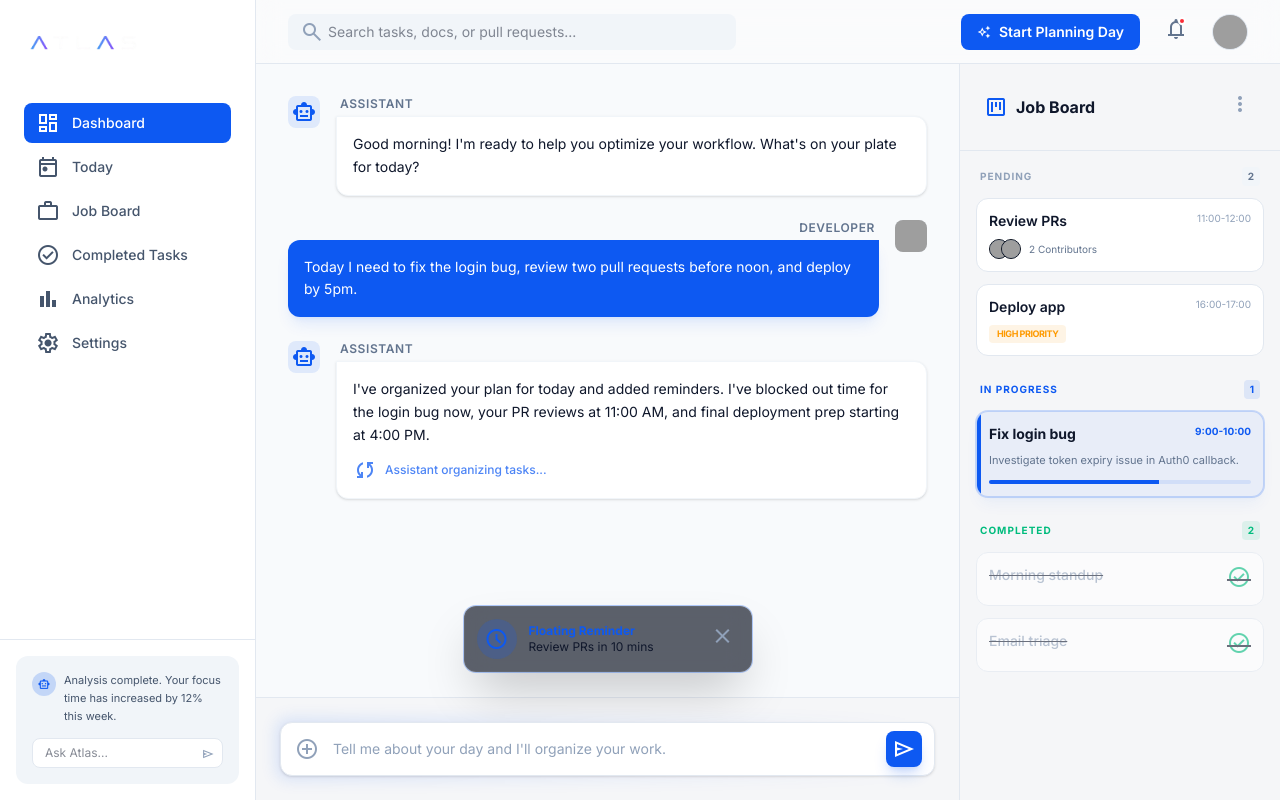
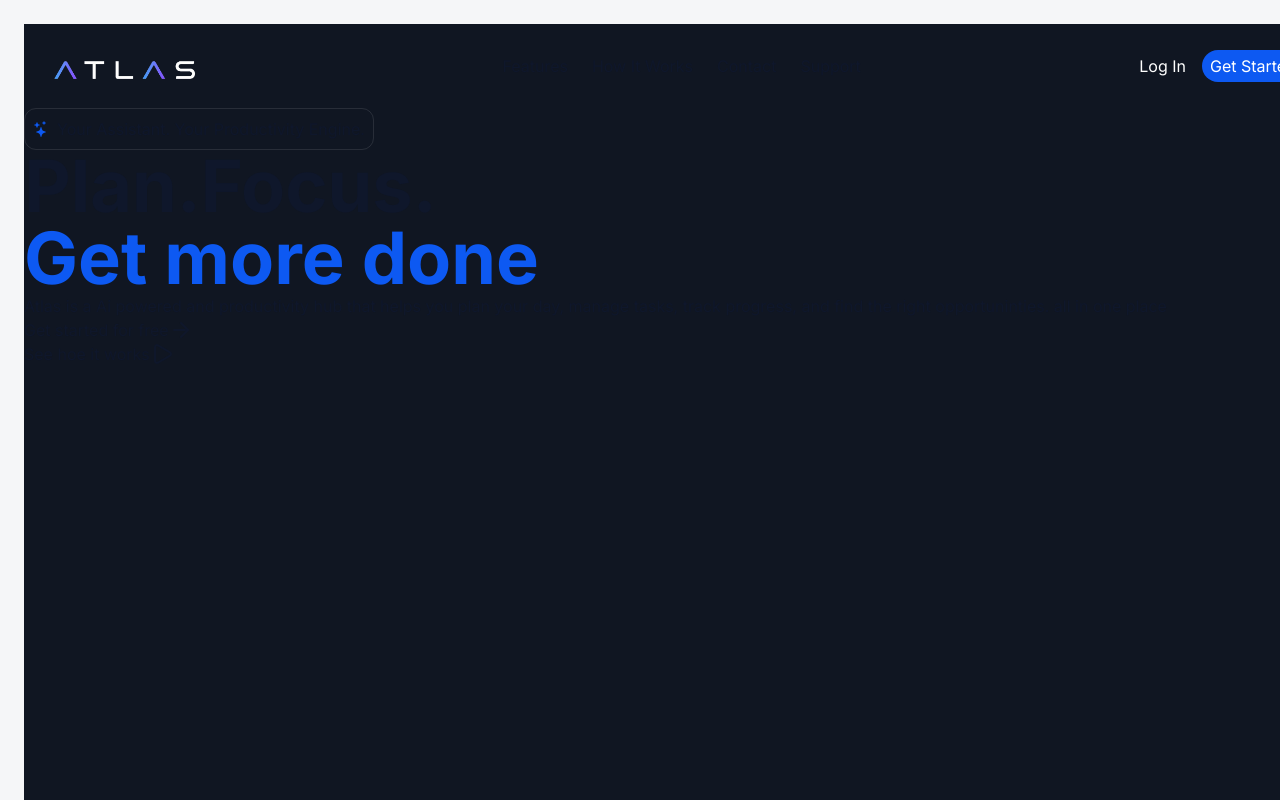
Before and after one commit to mubarakkkkkk/Atlas, a Next.js app: page / in a window 1280 px wide. Built offline with nearby package versions, Linux system fonts and the light colour scheme; grey boxes are pictures that could not be loaded.

Commit message:
started home screen page

```diff
--- a/app/(auth)/new-password/page.tsx
+++ b/app/(auth)/new-password/page.tsx
@@ -5,7 +5,7 @@ const ResetPasswordPage = () => {
   return (
     <div className="min-h-screen flex flex-col bg-[#11131c] text-[#e1e1ee]">
 
-      <main className="flex-grow flex flex-col md:flex-row">
+      <main className="grow flex flex-col md:flex-row">
         <NewPasswordBranding />
         <NewPasswordForm />
       </main>
--- a/app/components/auth/newPassword/newPasswordBranding.tsx
+++ b/app/components/auth/newPassword/newPasswordBranding.tsx
@@ -1,3 +1,5 @@
+import { RefreshCcw, ScrollText, ShieldCheck } from "lucide-react";
+
 export function NewPasswordBranding() {
   return (
     <section className="hidden md:flex md:w-1/2 bg-[#0c0e16] relative overflow-hidden items-center justify-center p-12">
@@ -9,12 +11,10 @@ export function NewPasswordBranding() {
         {/* Icon + label */}
         <div className="mb-8 flex items-center gap-3">
           <div
-            className="w-12 h-12 bg-[#0d59f2] rounded-lg flex items-center justify-center"
+            className="w-12 h-12 bg-primary rounded-lg flex items-center justify-center"
             style={{ boxShadow: "0 0 20px rgba(13, 89, 242, 0.2)" }}
           >
-            <svg className="size-6 text-white" fill="currentColor" viewBox="0 0 24 24">
-              <path d="M12.065 3a9 9 0 0 0-9 9v.008l1.696-1.696 1.414 1.414L3 15.9l-3.175-3.174 1.414-1.414L3 13.067V12a11 11 0 0 1 18.78-7.779l-1.42 1.41A9 9 0 0 0 12.065 3zm9.11 5.1 3.175 3.174-1.414 1.414-1.765-1.765V12a11 11 0 0 1-18.78 7.778l1.42-1.41A9 9 0 0 0 21.065 12v-.008l-1.696 1.696-1.414-1.414 3.22-3.174z" />
-            </svg>
+            <RefreshCcw size={24} color="white" />
           </div>
           <span className="text-2xl font-bold text-[#e1e1ee]">Security Core</span>
         </div>
@@ -32,16 +32,12 @@ export function NewPasswordBranding() {
         {/* Feature grid */}
         <div className="mt-12 grid grid-cols-2 gap-6">
           <div className="p-4 border border-slate-800 rounded-lg bg-[#0c0e16]/50">
-            <svg className="size-6 text-[#b5c4ff] mb-2" fill="currentColor" viewBox="0 0 24 24">
-              <path d="M12 1L3 5v6c0 5.55 3.84 10.74 9 12 5.16-1.26 9-6.45 9-12V5l-9-4z" />
-            </svg>
+          <ShieldCheck size={24} color="white" />
             <div className="text-[10px] font-bold uppercase tracking-widest text-slate-500 mb-1">Encrypted</div>
             <div className="text-white font-medium">AES-256 Protocol</div>
           </div>
           <div className="p-4 border border-slate-800 rounded-lg bg-[#0c0e16]/50">
-            <svg className="size-6 text-[#b5c4ff] mb-2" fill="currentColor" viewBox="0 0 24 24">
-              <path d="M20 19.59V8l-6-6H6c-1.1 0-2 .9-2 2v16c0 1.1.89 2 2 2h12c.45 0 .85-.15 1.18-.39L20 19.59zM13 9V3.5L18.5 9H13zm-2 8H7v-2h4v2zm4-4H7v-2h8v2z" />
-            </svg>
+            <ScrollText size={24} color="white" />
             <div className="text-[10px] font-bold uppercase tracking-widest text-slate-500 mb-1">Audit Log</div>
             <div className="text-white font-medium">Full Transparency</div>
           </div>
--- a/app/components/layout/Header.tsx
+++ b/app/components/layout/Header.tsx
@@ -30,7 +30,7 @@ export function Header({
 
       <div className="flex items-center gap-4">
         <button className="bg-primary text-white px-4 py-2 rounded-lg text-sm font-semibold hover:bg-primary/90 transition-colors flex items-center gap-2">
-          <MaterialIcon name={actionIcon} className="!text-sm" />
+          <MaterialIcon name={actionIcon} className="text-sm" />
           {actionLabel}
         </button>
         <button className="p-2 text-slate-500 dark:text-slate-400 hover:bg-slate-100 dark:hover:bg-primary/10 rounded-lg relative">
--- a/app/page.tsx
+++ b/app/page.tsx
@@ -1,24 +1,13 @@
-import { Sidebar } from "./components/layout/Sidebar";
-import { Header } from "./components/layout/Header";
-import { ChatPanel } from "./components/dashboard/ChatPanel";
-import { JobBoard } from "./components/dashboard/JobBoard";
+// import { Sidebar } from "./components/layout/Sidebar";
+// import { Header } from "./components/layout/Header";
+// import { ChatPanel } from "./components/dashboard/ChatPanel";
+// import { JobBoard } from "./components/dashboard/JobBoard";
+import HomePage from "./pages/homePage/page";
 
 export default function Dashboard() {
   return (
     <div className="flex h-screen overflow-hidden">
-      <Sidebar />
-
-      <main className="flex-1 flex flex-col min-w-0">
-        <Header
-          searchPlaceholder="Search tasks, docs, or pull requests..."
-          actionLabel="Start Planning Day"
-          actionIcon="auto_awesome"
-        />
-        <div className="flex-1 flex overflow-hidden">
-          <ChatPanel />
-          <JobBoard />
-        </div>
-      </main>
+      <HomePage />
     </div>
   );
 }
--- /dev/null
+++ b/app/pages/homePage/page.tsx
@@ -0,0 +1,82 @@
+import React from "react";
+import Image from "next/image";
+import Link from "next/link";
+import { BsStars } from "react-icons/bs";
+import { ArrowRight, PlayIcon } from "lucide-react";
+
+const HomePage = () => {
+  return (
+    <div className="m-6">
+      <div className="bg-background-dark h-screen w-screen">
+        <nav className="flex justify-between items-center ">
+          <div>
+            <Image src="/images/noBg.png" alt="Logo" width={200} height={80} />
+          </div>
+          <div className="flex justify-center items-center gap-8">
+            <ul className="flex gap-6">
+              <li>
+                <h1>
+                  <Link href="/">Features</Link>
+                </h1>
+              </li>
+              <li>
+                <h1>
+                  <Link href="/">How It Works</Link>
+                </h1>
+              </li>
+              <li>
+                <h1>
+                  <Link href="/">Contact</Link>
+                </h1>
+              </li>
+              <li>
+                <h1>
+                  <Link href="/">Support</Link>
+                </h1>
+              </li>
+            </ul>
+          </div>
+          <div className="flex gap-4 h-fit">
+            <button className="text-white ">Log In</button>
+            <button className="px-2 py-1 bg-primary text-white rounded-full">
+              Get Started
+            </button>
+          </div>
+        </nav>
+        <div className="flex items-center gap-2 border-[0.5px] border-white/10 w-fit rounded-xl p-2">
+          <span>
+            <BsStars className="text-primary" />
+          </span>
+          <span>
+            <p>Your Assistant. Your Productivity Engine.</p>
+          </span>
+        </div>
+        <div>
+          <h1 className="text-7xl font-black">
+            Plan.Focus. <br />
+            <span className="text-primary">
+              Get more done
+            </span>
+          </h1>
+          <div>
+            <p>
+              Atlas is a Ai powered and productivity hub that helps you plan your day, manage tasks, track progress, and find the right opportuninties. all in one place
+            </p>
+          </div>
+        </div>
+        <div>
+          <button className="flex">
+            Get started for free
+            <ArrowRight />
+          </button>
+          <button className="flex">
+            See hoe it works
+            <PlayIcon />
+          </button>
+        </div>
+      </div>
+    </div>
+  );
+};
+
+export default HomePage;
--- a/app/job-board/page.tsx
+++ b/app/pages/job-board/page.tsx
@@ -1,8 +1,8 @@
 "use client";
 
 import { useState, useMemo } from "react";
-import { Sidebar } from "../components/layout/Sidebar";
-import { Header } from "../components/layout/Header";
+import { Sidebar } from "../../components/layout/Sidebar";
+import { Header } from "../../components/layout/Header";
 import {
   KanbanColumn,
   BoardFilters,
@@ -12,7 +12,7 @@ import {
   TaskPriority,
   TaskLabel,
   COLUMNS,
-} from "../components/job-board";
+} from "../../components/job-board";
 
 const SAMPLE_TASKS: Task[] = [
   {
--- a/app/settings/page.tsx
+++ b/app/pages/settings/page.tsx
@@ -1,8 +1,8 @@
 "use client";
 
 import { useState } from "react";
-import { Sidebar } from "../components/layout/Sidebar";
-import { Header } from "../components/layout/Header";
+import { Sidebar } from "../../components/layout/Sidebar";
+import { Header } from "../../components/layout/Header";
 import {
   SettingsNav,
   ProfileSection,
@@ -15,7 +15,7 @@ import {
   WorkPreferencesData,
   Integration,
   AppearanceData,
-} from "../components/settings";
+} from "../../components/settings";
 
 const initialProfileData: ProfileData = {
   fullName: "Alex Rivera",
--- a/app/today/page.tsx
+++ b/app/pages/today/page.tsx
@@ -1,8 +1,8 @@
 "use client";
 
 import { useState, useEffect } from "react";
-import { Sidebar } from "../components/layout/Sidebar";
-import { Header } from "../components/layout/Header";
+import { Sidebar } from "../../components/layout/Sidebar";
+import { Header } from "../../components/layout/Header";
 import {
   TodayStats,
   DailyTimeline,
@@ -15,7 +15,7 @@ import {
   TodayStats as StatsType,
   Insight,
   ContextInfo,
-} from "../components/today";
+} from "../../components/today";
 
 const SAMPLE_STATS: StatsType = {
   tasksCompleted: 12,
--- a/package.json
+++ b/package.json
@@ -14,7 +14,8 @@
     "next": "16.1.6",
     "react": "19.2.3",
     "react-chartjs-2": "^5.3.1",
-    "react-dom": "19.2.3"
+    "react-dom": "19.2.3",
+    "react-icons": "^5.6.0"
   },
   "devDependencies": {
     "@tailwindcss/postcss": "^4",
```
Also changed, not shown: app/components/auth/newPassword/newPasswordForm.tsx (+13 -20 lines), app/pages/analytics/page.tsx (renamed from app/analytics/page.tsx, +7 -7 lines), app/pages/completed/page.tsx (renamed from app/completed/page.tsx, +4 -4 lines), 1 other file (tests, documents, lock files or other folders).
